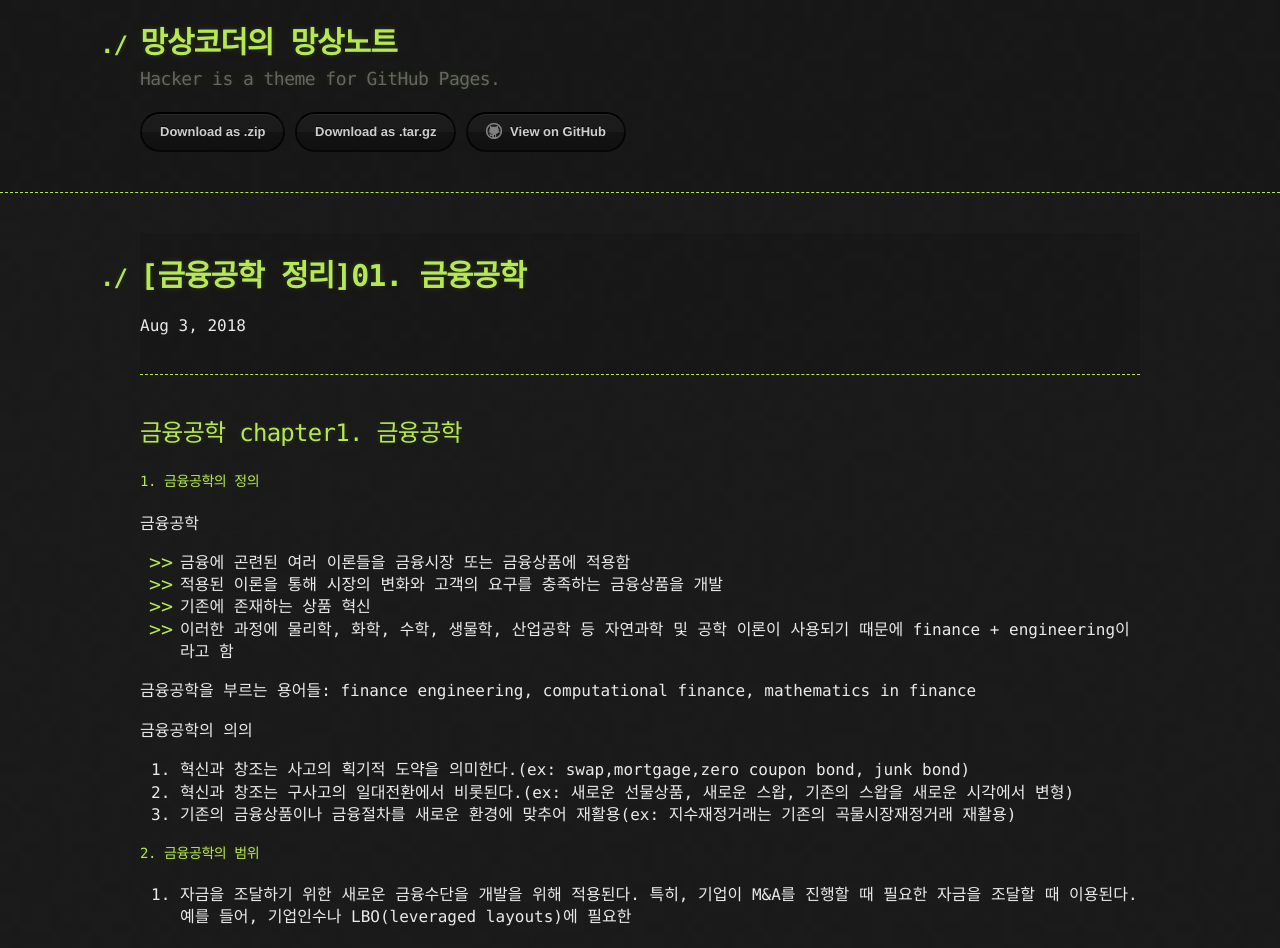
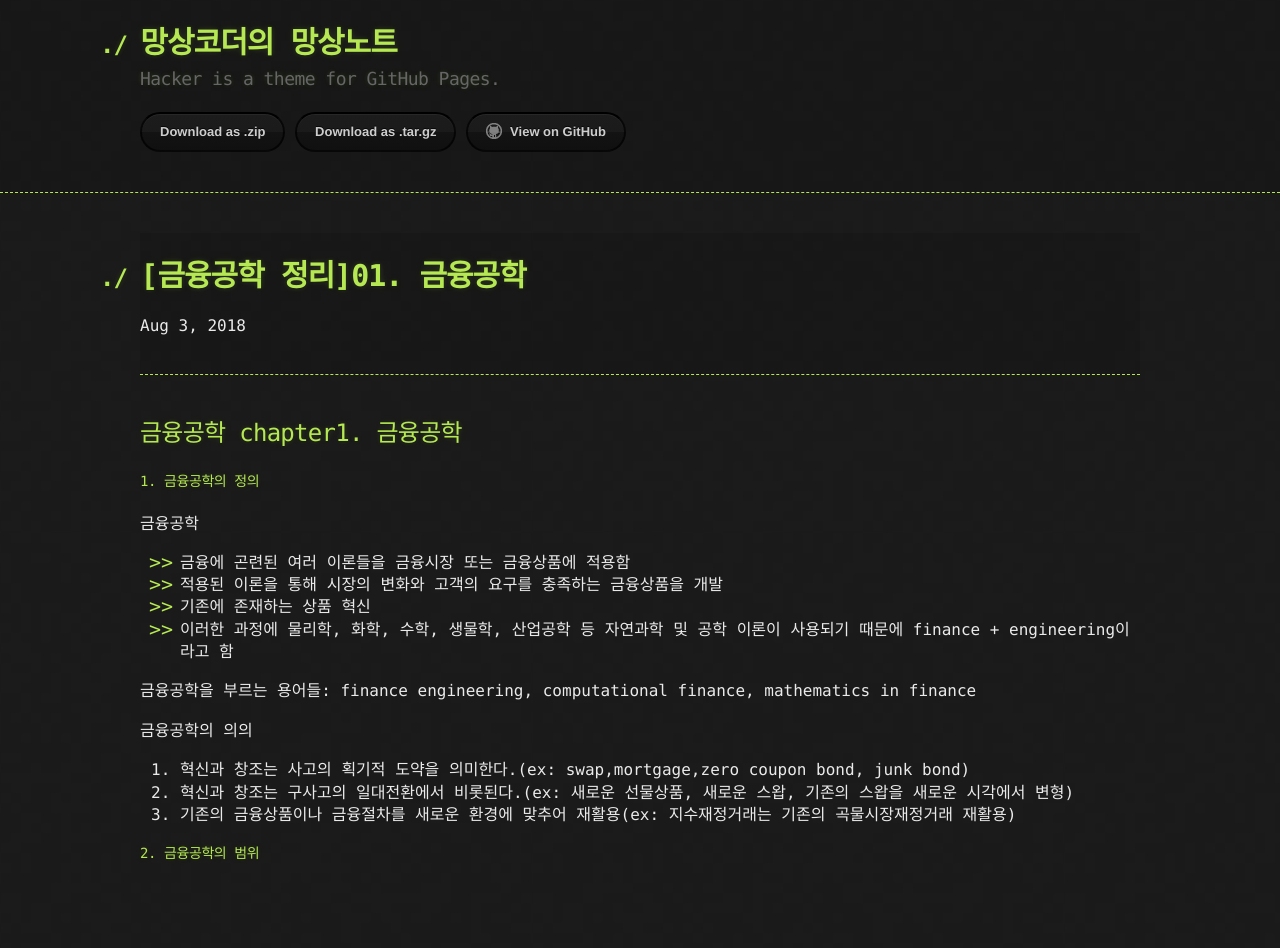
Before and after one commit to kooock/kooock.github.io, a Jekyll site: the page built from _posts/2018-08-03-finance_engineering_chapter1.md, in a window 1280 px wide. Built offline with Jekyll 4.4.1, drawn with Linux system fonts in a browser that asks for light colours; after the commit the page ends 900 px from its top, so only the background shows below that.

Commit message:
finance engineering 1  update

```diff
--- a/_posts/2018-08-03-finance_engineering_chapter1.md
+++ b/_posts/2018-08-03-finance_engineering_chapter1.md
@@ -28,4 +28,3 @@ tags: [금융공학, 퀀트]
 3. 기존의 금융상품이나 금융절차를 새로운 환경에 맞추어 재활용(ex: 지수재정거래는 기존의 곡물시장재정거래 재활용)
 
 #### 2. 금융공학의 범위
-1. 자금을 조달하기 위한 새로운 금융수단을 개발을 위해 적용된다. 특히, 기업이 M&A를 진행할 때 필요한 자금을 조달할 때 이용된다. 예를 들어, 기업인수나 LBO(leveraged layouts)에 필요한
```
